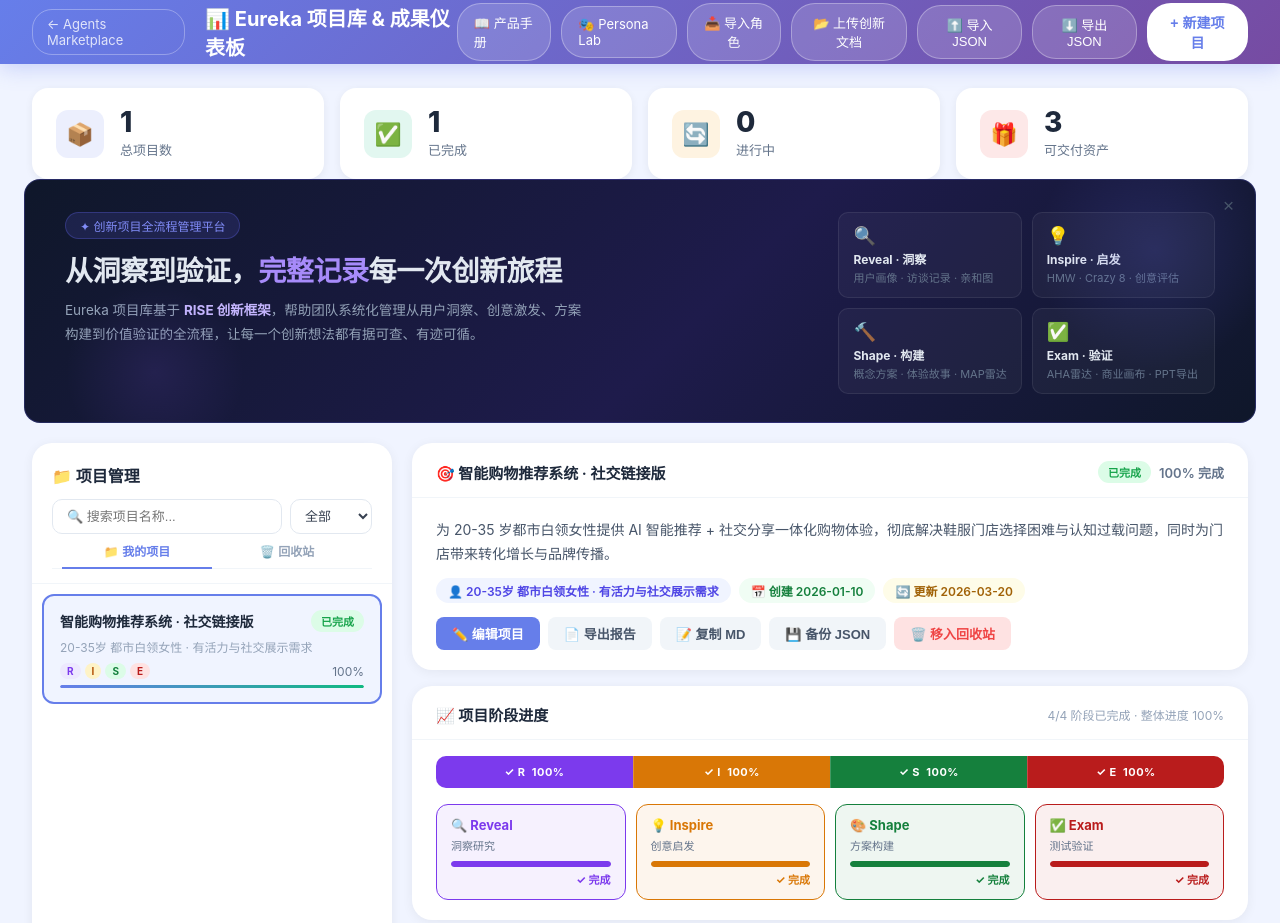
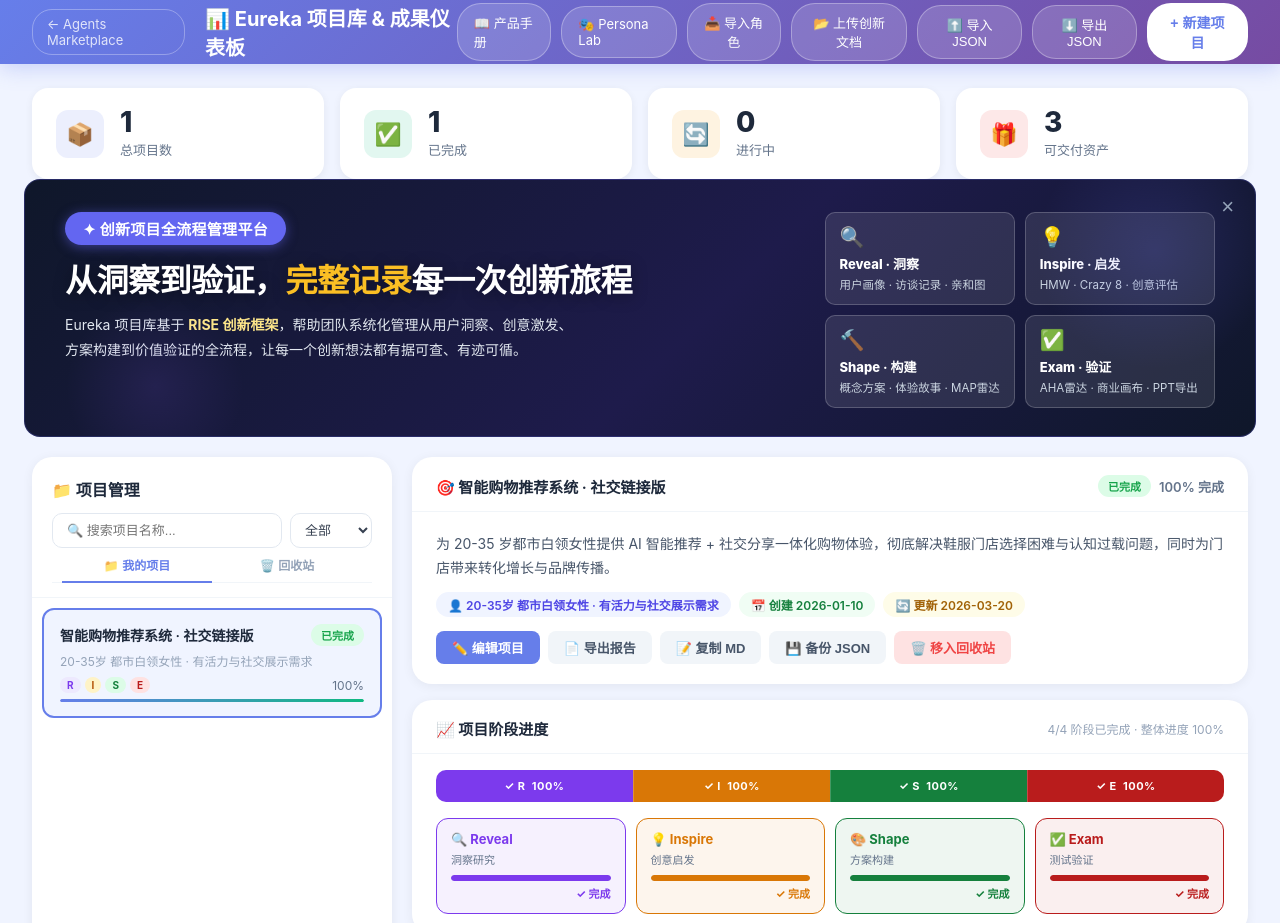
Before and after one commit to davidma1973simu/workbuddy-agents-marketplace, a plain HTML site: page eureka-dashboard/index.html in a window 1280 px wide. Shown: the top 923 px of the page. Drawn offline with Linux system fonts and the light colour scheme.

Commit message:
style(eureka): Hero 区块文字对比度强化
- 标签：12px→15px+700w，改为实色紫底白字+发光阴影
- 主标题：e2e8f0→纯白#fff，高亮词改金黄#fbbf24
- 副标题：94a3b8→e2e8f0（更亮），RISE 高亮改金黄
- 四格卡片：标题纯白+800w，描述 64748b→cbd5e1
- 卡片背景透明度 0.04→0.1，边框 0.08→0.2

```diff
--- a/eureka-dashboard/index.html
+++ b/eureka-dashboard/index.html
@@ -452,47 +452,47 @@
 
   <!-- 关闭按钮 -->
   <button onclick="document.getElementById('eureka-hero').style.display='none';localStorage.setItem('eureka_hero_hidden','1')"
-    style="position:absolute;top:12px;right:14px;background:none;border:none;color:#475569;font-size:19px;cursor:pointer;padding:4px 7px;border-radius:6px;line-height:1"
+    style="position:absolute;top:12px;right:14px;background:none;border:none;color:#94a3b8;font-size:22px;cursor:pointer;padding:4px 7px;border-radius:6px;line-height:1"
     title="关闭">×</button>
 
   <div style="display:flex;align-items:flex-start;gap:32px;flex-wrap:wrap">
     <!-- 左：文字 -->
     <div style="flex:1;min-width:260px">
-      <!-- 标签 -->
-      <div style="display:inline-flex;align-items:center;gap:6px;background:rgba(99,102,241,0.15);border:1px solid rgba(99,102,241,0.3);border-radius:20px;padding:4px 14px;font-size:12px;color:#818cf8;margin-bottom:14px">
+      <!-- 标签：大两号 + 高对比 -->
+      <div style="display:inline-flex;align-items:center;gap:7px;background:#6366f1;border-radius:20px;padding:6px 18px;font-size:15px;font-weight:700;color:#ffffff;letter-spacing:0.3px;margin-bottom:16px;box-shadow:0 2px 12px rgba(99,102,241,0.5)">
         ✦ 创新项目全流程管理平台
       </div>
-      <!-- 主标题 -->
-      <div style="font-size:clamp(20px,2.5vw,28px);font-weight:800;color:#e2e8f0;line-height:1.3;letter-spacing:-0.4px;margin-bottom:10px">
-        从洞察到验证，<span style="color:#a78bfa">完整记录</span>每一次创新旅程
-      </div>
-      <!-- 副标题 -->
-      <div style="font-size:13.5px;color:#94a3b8;line-height:1.75;max-width:520px">
-        Eureka 项目库基于 <strong style="color:#c4b5fd">RISE 创新框架</strong>，帮助团队系统化管理从用户洞察、创意激发、方案构建到价值验证的全流程，让每一个创新想法都有据可查、有迹可循。
+      <!-- 主标题：纯白 + 高对比高亮词 -->
+      <div style="font-size:clamp(22px,2.8vw,32px);font-weight:900;color:#ffffff;line-height:1.25;letter-spacing:-0.5px;margin-bottom:12px;text-shadow:0 2px 16px rgba(0,0,0,0.4)">
+        从洞察到验证，<span style="color:#fbbf24">完整记录</span>每一次创新旅程
+      </div>
+      <!-- 副标题：亮灰高可读 -->
+      <div style="font-size:14px;color:#e2e8f0;line-height:1.75;max-width:520px">
+        Eureka 项目库基于 <strong style="color:#fde68a">RISE 创新框架</strong>，帮助团队系统化管理从用户洞察、创意激发、方案构建到价值验证的全流程，让每一个创新想法都有据可查、有迹可循。
       </div>
     </div>
 
     <!-- 右：4个价值点 -->
     <div style="display:grid;grid-template-columns:1fr 1fr;gap:10px;min-width:260px">
-      <div style="background:rgba(255,255,255,0.04);border:1px solid rgba(255,255,255,0.08);border-radius:10px;padding:12px 14px">
-        <div style="font-size:18px;margin-bottom:4px">🔍</div>
-        <div style="font-size:12px;font-weight:700;color:#e2e8f0;margin-bottom:2px">Reveal · 洞察</div>
-        <div style="font-size:11px;color:#64748b">用户画像 · 访谈记录 · 亲和图</div>
-      </div>
-      <div style="background:rgba(255,255,255,0.04);border:1px solid rgba(255,255,255,0.08);border-radius:10px;padding:12px 14px">
-        <div style="font-size:18px;margin-bottom:4px">💡</div>
-        <div style="font-size:12px;font-weight:700;color:#e2e8f0;margin-bottom:2px">Inspire · 启发</div>
-        <div style="font-size:11px;color:#64748b">HMW · Crazy 8 · 创意评估</div>
-      </div>
-      <div style="background:rgba(255,255,255,0.04);border:1px solid rgba(255,255,255,0.08);border-radius:10px;padding:12px 14px">
-        <div style="font-size:18px;margin-bottom:4px">🔨</div>
-        <div style="font-size:12px;font-weight:700;color:#e2e8f0;margin-bottom:2px">Shape · 构建</div>
-        <div style="font-size:11px;color:#64748b">概念方案 · 体验故事 · MAP雷达</div>
-      </div>
-      <div style="background:rgba(255,255,255,0.04);border:1px solid rgba(255,255,255,0.08);border-radius:10px;padding:12px 14px">
-        <div style="font-size:18px;margin-bottom:4px">✅</div>
-        <div style="font-size:12px;font-weight:700;color:#e2e8f0;margin-bottom:2px">Exam · 验证</div>
-        <div style="font-size:11px;color:#64748b">AHA雷达 · 商业画布 · PPT导出</div>
+      <div style="background:rgba(255,255,255,0.1);border:1px solid rgba(255,255,255,0.2);border-radius:10px;padding:12px 14px">
+        <div style="font-size:20px;margin-bottom:5px">🔍</div>
+        <div style="font-size:13px;font-weight:800;color:#ffffff;margin-bottom:3px">Reveal · 洞察</div>
+        <div style="font-size:11.5px;color:#cbd5e1">用户画像 · 访谈记录 · 亲和图</div>
+      </div>
+      <div style="background:rgba(255,255,255,0.1);border:1px solid rgba(255,255,255,0.2);border-radius:10px;padding:12px 14px">
+        <div style="font-size:20px;margin-bottom:5px">💡</div>
+        <div style="font-size:13px;font-weight:800;color:#ffffff;margin-bottom:3px">Inspire · 启发</div>
+        <div style="font-size:11.5px;color:#cbd5e1">HMW · Crazy 8 · 创意评估</div>
+      </div>
+      <div style="background:rgba(255,255,255,0.1);border:1px solid rgba(255,255,255,0.2);border-radius:10px;padding:12px 14px">
+        <div style="font-size:20px;margin-bottom:5px">🔨</div>
+        <div style="font-size:13px;font-weight:800;color:#ffffff;margin-bottom:3px">Shape · 构建</div>
+        <div style="font-size:11.5px;color:#cbd5e1">概念方案 · 体验故事 · MAP雷达</div>
+      </div>
+      <div style="background:rgba(255,255,255,0.1);border:1px solid rgba(255,255,255,0.2);border-radius:10px;padding:12px 14px">
+        <div style="font-size:20px;margin-bottom:5px">✅</div>
+        <div style="font-size:13px;font-weight:800;color:#ffffff;margin-bottom:3px">Exam · 验证</div>
+        <div style="font-size:11.5px;color:#cbd5e1">AHA雷达 · 商业画布 · PPT导出</div>
       </div>
     </div>
   </div>
```
